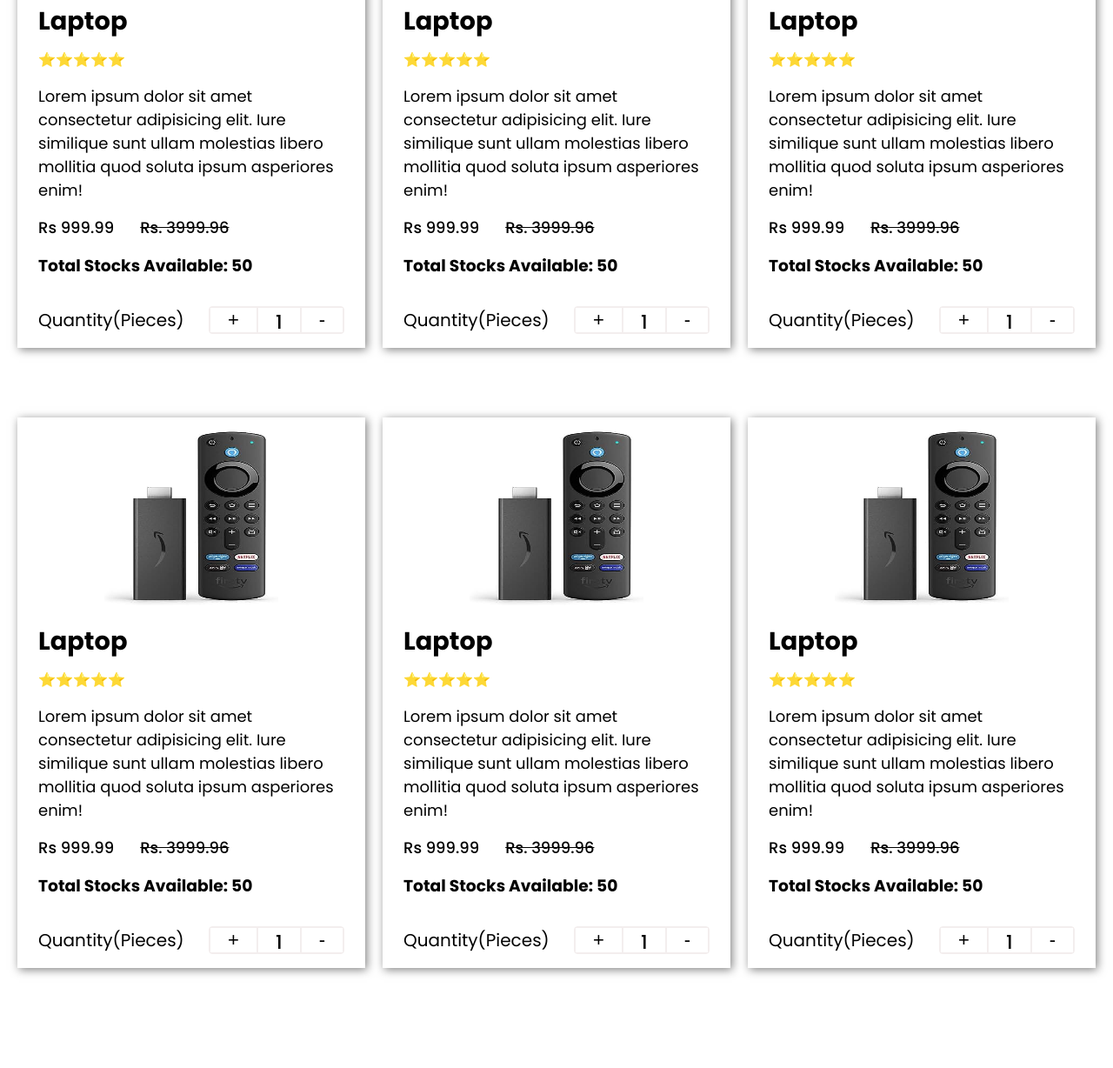
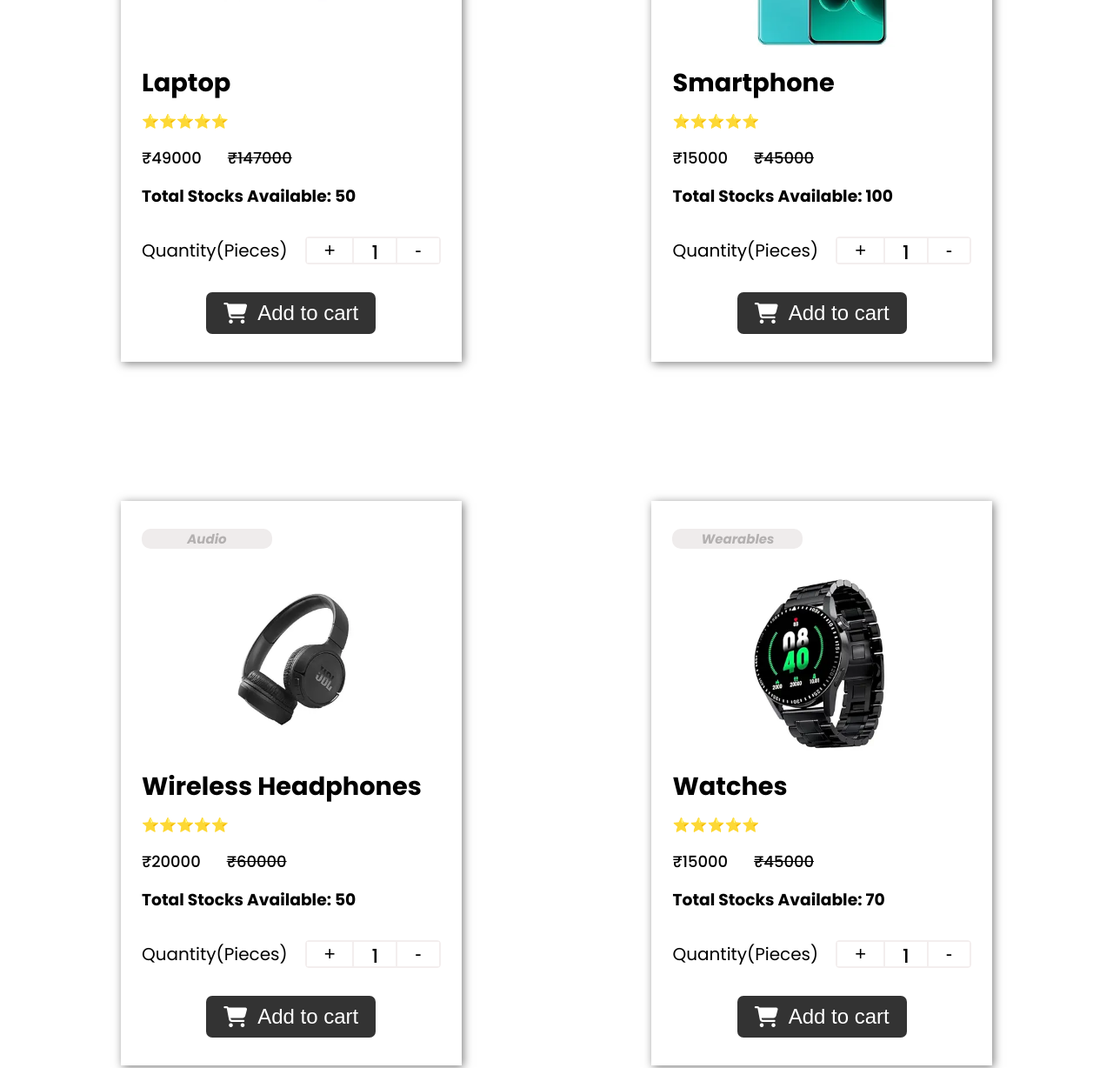
Before and after one commit to Bhushankakade/javascript-projects, a website built with Vite: page ecommerce-site/index.html in a window 1280 px wide. Shown: the part 1615-2843 px from the top of the page at 87% size. Built offline with nearby package versions, Linux system fonts and the light colour scheme.

Commit message:
dynamically added products cards continue..

```diff
--- a/ecommerce-site/api/product.json
+++ b/ecommerce-site/api/product.json
@@ -2,55 +2,55 @@
   {
     " id": "1",
     "name": "Laptop",
+    "category": "Computer",
     "star": "⭐⭐⭐⭐⭐",
-    "price": "999.9",
+    "price": 49000,
     "stock": "50",
-    "description": "Lorem ipsum dolor sit amet consectetur adipisicing elit. Iure similique sunt ullam molestias libero mollitia quod soluta ipsum asperiores enim!",
-    "image": "./public/image/firestick.jpg"
+    "image": "./public/image/computer.webp"
   },
   {
     "id": "2",
-    "name": "Laptop",
+    "name": "Smartphone",
+    "category": "Mobiles",
     "star": "⭐⭐⭐⭐⭐",
-    "price": "999.9",
-    "stock": "50",
-    "description": "Lorem ipsum dolor sit amet consectetur adipisicing elit. Iure similique sunt ullam molestias libero mollitia quod soluta ipsum asperiores enim!",
-    "image": "./public/image/firestick.jpg"
+    "price": 15000,
+    "stock": "100",
+    "image": "./public/image/phone.webp"
   },
   {
     "id": "3",
-    "name": "Laptop",
+    "name": "Wireless Headphones",
+    "category": "Audio",
     "star": "⭐⭐⭐⭐⭐",
-    "price": "999.9",
+    "price": 20000,
     "stock": "50",
-    "description": "Lorem ipsum dolor sit amet consectetur adipisicing elit. Iure similique sunt ullam molestias libero mollitia quod soluta ipsum asperiores enim!",
-    "image": "./public/image/firestick.jpg"
+    "image": "./public/image/headphones.webp"
   },
   {
     "id": "4",
-    "name": "Laptop",
+    "name": "Watches",
+    "category": "Wearables",
     "star": "⭐⭐⭐⭐⭐",
-    "price": "999.9",
-    "stock": "50",
-    "description": "Lorem ipsum dolor sit amet consectetur adipisicing elit. Iure similique sunt ullam molestias libero mollitia quod soluta ipsum asperiores enim!",
-    "image": "./public/image/firestick.jpg"
+    "price": 15000,
+    "stock": "70",
+    "image": "./public/image/wearable.webp"
   },
   {
     "id": "5",
-    "name": "Laptop",
+    "name": "Audio",
+    "category": "Computer",
     "star": "⭐⭐⭐⭐⭐",
-    "price": "999.9",
-    "stock": "50",
-    "description": "Lorem ipsum dolor sit amet consectetur adipisicing elit. Iure similique sunt ullam molestias libero mollitia quod soluta ipsum asperiores enim!",
-    "image": "./public/image/firestick.jpg"
+    "price": 60000,
+    "stock": "200",
+    "image": "./public/image/speaker.webp"
   },
   {
     "id": "6",
-    "name": "Laptop",
+    "name": "videos",
+    "category": "Computer",
     "star": "⭐⭐⭐⭐⭐",
-    "price": "999.9",
-    "stock": "50",
-    "description": "Lorem ipsum dolor sit amet consectetur adipisicing elit. Iure similique sunt ullam molestias libero mollitia quod soluta ipsum asperiores enim!",
-    "image": "./public/image/firestick.jpg"
+    "price": 90000,
+    "stock": "150",
+    "image": "./public/image/tv.jpg"
   }
 ]
--- a/ecommerce-site/homeProducts.js
+++ b/ecommerce-site/homeProducts.js
@@ -3,9 +3,18 @@
 
 export const showProductContainer = (products) => {
   products.forEach((curproduct) => {
-    const { id, name, star, price, stock, description, image } = curproduct;
+    const { id, name, category, price, stock, image } = curproduct;
 
     const productClone = document.importNode(productsTemplate.content, true);
+
+    productClone.querySelector(".categories").textContent = category;
+    productClone.querySelector(".image").src = image;
+    productClone.querySelector(".name").textContent = name;
+    productClone.querySelector(".price").textContent = `₹${price}`;
+    productClone.querySelector(".actual-price").textContent = `₹${price * 3}`;
+    productClone.querySelector(
+      ".stock"
+    ).textContent = `Total Stocks Available: ${stock}`;
 
     productContainer.append(productClone);
   });
--- a/ecommerce-site/index.html
+++ b/ecommerce-site/index.html
@@ -114,12 +114,14 @@
 
   <template class="products productsTemplate">
     <div class="container">
-      <img src="./public/image/firestick.jpg" alt="">
-      <h1>Laptop</h1>
+      <!-- category -->
+      <div class="category">
+        <h3 class="categories">Computers</h3>
+      </div>
+
+      <img src="./public/image/tv.jpg" class="image" alt="">
+      <h1 class="name">Laptop</h1>
       <p class="star">⭐⭐⭐⭐⭐</p>
-      <p class="product-info">Lorem ipsum dolor sit amet consectetur adipisicing elit. Iure similique sunt ullam
-        molestias libero mollitia
-        quod soluta ipsum asperiores enim!</p>
 
       <!-- price -->
       <div class="price-section">
@@ -127,7 +129,7 @@
         <div class="actual-price">Rs. 3999.96</div>
       </div>
 
-      <h3>Total Stocks Available: 50</h3>
+      <h3 class="stock">Total Stocks Available: 50</h3>
 
       <!-- quantity -->
       <div class="quantity">
@@ -138,6 +140,12 @@
           <button class="minus btn">-</button>
         </div>
       </div>
+
+      <!--Add to cart  -->
+      <button href="/" class="shoping-cart-item">
+        <i class="fa-solid fa-cart-shopping"></i>
+        <p>Add to cart</p>
+      </button>
     </div>
   </template>
   <script type="module" src="/main.js"></script>
--- a/ecommerce-site/style.css
+++ b/ecommerce-site/style.css
@@ -158,12 +158,6 @@
   background-color: #b10f2f;
 }
 
-.products {
-  margin: 10rem 5rem;
-  display: flex;
-  flex-wrap: wrap;
-  justify-content: space-evenly;
-}
 .container {
   max-width: 400px;
   display: flex;
@@ -171,6 +165,17 @@
   padding: 1rem 1.5rem;
   box-shadow: 2px 2px 10px rgba(0, 0, 0, 0.5);
   margin-top: 5rem;
+}
+
+.container .category h3 {
+  background-color: #efecec;
+  color: #b3b0b0;
+  width: 150px;
+  text-align: center;
+  border-radius: 10px;
+  font-style: italic;
+  font-size: 15px;
+  margin: 1rem 0 2rem;
 }
 
 .container img {
@@ -200,7 +205,7 @@
   font-weight: 500;
   font-size: 18px;
   gap: 30px;
-  margin-bottom: 1rem;
+  margin: 1rem 0 1rem;
 }
 
 .container .price-section .actual-price {
@@ -211,11 +216,12 @@
   display: flex;
   justify-content: space-between;
   align-items: center;
-  margin-top: 2rem;
+  margin: 2rem 0 0;
 }
 
 .container .quantity .title {
   font-size: 20px;
+  margin-right: 20px;
 }
 
 .container .quntity-value {
@@ -239,6 +245,25 @@
 
 .productContainer {
   display: flex;
+  justify-content: space-evenly;
   flex-wrap: wrap;
-  justify-content: space-evenly;
+  gap: 80px;
 }
+
+.shoping-cart-item {
+  display: flex;
+  justify-content: center;
+  align-items: center;
+  border: 0;
+  margin: 2rem auto 1rem;
+  padding: 10px 20px;
+  border-radius: 7px;
+  background-color: #333;
+  color: #fff;
+  cursor: pointer;
+}
+
+.shoping-cart-item i {
+  font-size: 1.5rem;
+  margin-right: 12px;
+}
```
Also changed, not shown: ecommerce-site/public/image/computer.webp (added), ecommerce-site/public/image/headphones.webp (added), ecommerce-site/public/image/phone.webp (added), ecommerce-site/public/image/speaker.webp (added), ecommerce-site/public/image/tv.jpg (added), ecommerce-site/public/image/wearable.webp (added).
